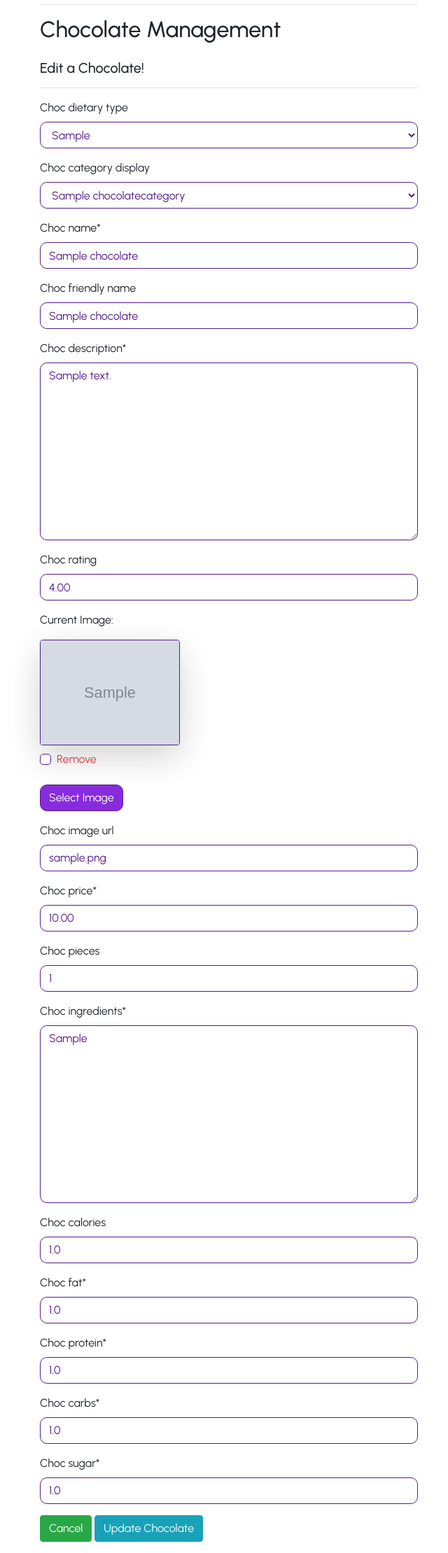
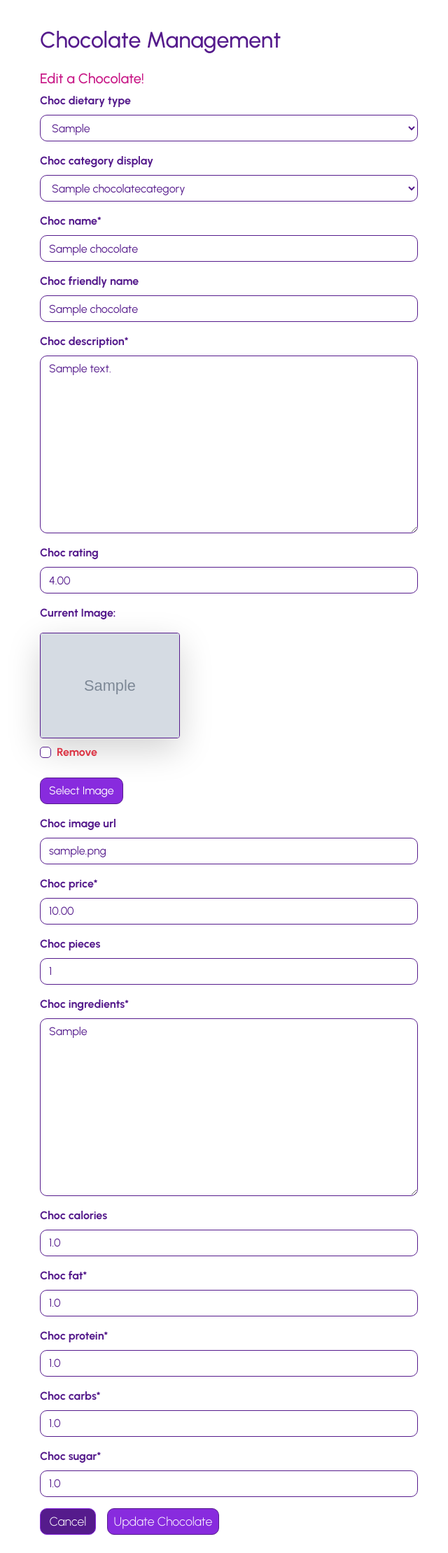
Before and after one commit to DannyGilligan/chocelegance-resubmission, a Django app: page /chocolates/edit/1/ in a window 1280 px wide. Shown: the part 230-2449 px from the top of the page at 70% size, without its empty margins (28-668 px from the left). After the commit the page ends 2423 px from the top, so only its background shows below. Run offline with Django 3.2, Linux system fonts and the light colour scheme; a user stored in the database is signed in; tables that the repository leaves empty hold one stand-in row (values such as "Sample post"); grey boxes marked "Sample" are stand-in pictures; some libraries are stand-ins or nearby versions.

Commit message:
Adjust styling of edit_chocolates.html

```diff
--- a/chocolates/templates/chocolates/edit_chocolate.html
+++ b/chocolates/templates/chocolates/edit_chocolate.html
@@ -13,11 +13,9 @@
 <div class="overlay"></div>
 <div class="container">
     <div class="row">
-        <div class="col-12 col-md-6">
-            <hr>
-            <h2 class="logo-font mb-4">Chocolate Management</h2>
-            <h5>Edit a Chocolate!</h5>
-            <hr>
+        <div class="col-12 col-md-6 mt-5">
+            <h2 class="purple-text mb-4">Chocolate Management</h2>
+            <h5 class="bright-purple-text">Edit a Chocolate!</h5>
         </div>
     </div>
 
@@ -25,7 +23,7 @@
         <div class="col-12 col-md-6">
 
             <!-- Form used to add chocolate details, enctype attribute allows images to be uploaded -->
-            <form method="POST" action="{% url 'edit_chocolate' chocolate.id %}" class="form mb-3" enctype="multipart/form-data">
+            <form method="POST" action="{% url 'edit_chocolate' chocolate.id %}" class="form mb-3 purple-text font-weight-bold" enctype="multipart/form-data">
                 {% csrf_token %}
                 {% for field in form %}
                     {% if field.name != 'choc_image' %}
@@ -34,9 +32,9 @@
                         {{ field }}
                     {% endif %}
                 {% endfor %}
-                <div>
-                    <a class="btn btn-success rounded" href="{% url 'chocolates' %}">Cancel</a>
-                    <button class="btn btn-info rounded" type="submit">Update Chocolate</button>
+                <div class="choc-mgmt-button-container">
+                    <a class="cancel-choc-mgmt" href="{% url 'chocolates' %}">Cancel</a>
+                    <button class="update-choc-mgmt" type="submit">Update Chocolate</button>
                 </div>
             </form>
 
--- a/static/css/base.css
+++ b/static/css/base.css
@@ -414,6 +414,58 @@ https://www.geeksforgeeks.org/how-to-create-fade-in-effect-on-page-load-using-cs
 }
 
 #delete-button-main:hover {
+    background: #c71585;
+    color: white;
+    box-shadow: 0 0px 10px #ed82ed;
+    border: 1px solid #ed82ed
+}
+
+
+.choc-mgmt-button-container {
+    display: flex;
+    justify-content: space-between;
+    width: 16rem;
+    height: 2.5rem;
+    font-size: 1.1rem;
+}
+
+.cancel-choc-mgmt {
+    text-align: center;
+    width: 5rem;
+    height: 2.4rem;
+    background: #551b8c;
+    border-radius: 10px;
+    transition: all 0.2s ease-in-out;
+    border: 1px solid #882bde;
+    color: white;
+    text-decoration: none !important;
+    font-weight: 300 !important;
+    padding-top: .3rem;
+}
+
+.cancel-choc-mgmt:hover {
+    background: #c71585;
+    color: white;
+    box-shadow: 0 0px 10px #ed82ed;
+    border: 1px solid #ed82ed
+}
+
+
+.update-choc-mgmt {
+    text-align: center;
+    width: 10rem;
+    height: 2.4rem !important;
+    background: #882bde;
+    border-radius: 10px;
+    transition: all 0.2s ease-in-out;
+    border: 1px solid #551b8c;
+    color: white;
+    text-decoration: none;
+    font-weight: 300 !important;
+    padding-top: .1rem;
+}
+
+.update-choc-mgmt:hover {
     background: #c71585;
     color: white;
     box-shadow: 0 0px 10px #ed82ed;
```
